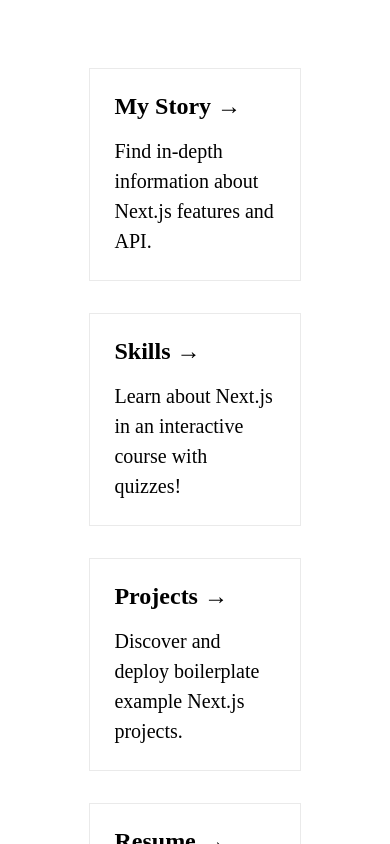
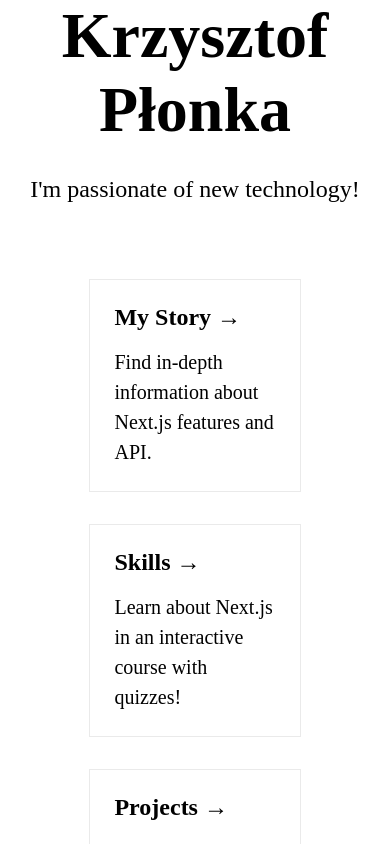
Before and after one commit to chris-plonka/next-site, a Next.js app: page / in a window 390 px wide. Shown: the top 844 px of the page. Built offline with nearby package versions, Linux system fonts and the light colour scheme.

Commit message:
update class container in width 600px

```diff
--- a/styles/Home.module.css
+++ b/styles/Home.module.css
@@ -118,6 +118,15 @@
 }
 
 @media (max-width: 600px) {
+	.container {
+  min-height: 100vh;
+  padding: 0 0.5rem;
+  display: flex;
+  flex-direction: column;
+  justify-content: center;
+  align-items: center;
+  height: 150vh;
+}
   .grid {
     width: 100%;
     flex-direction: column;
```
